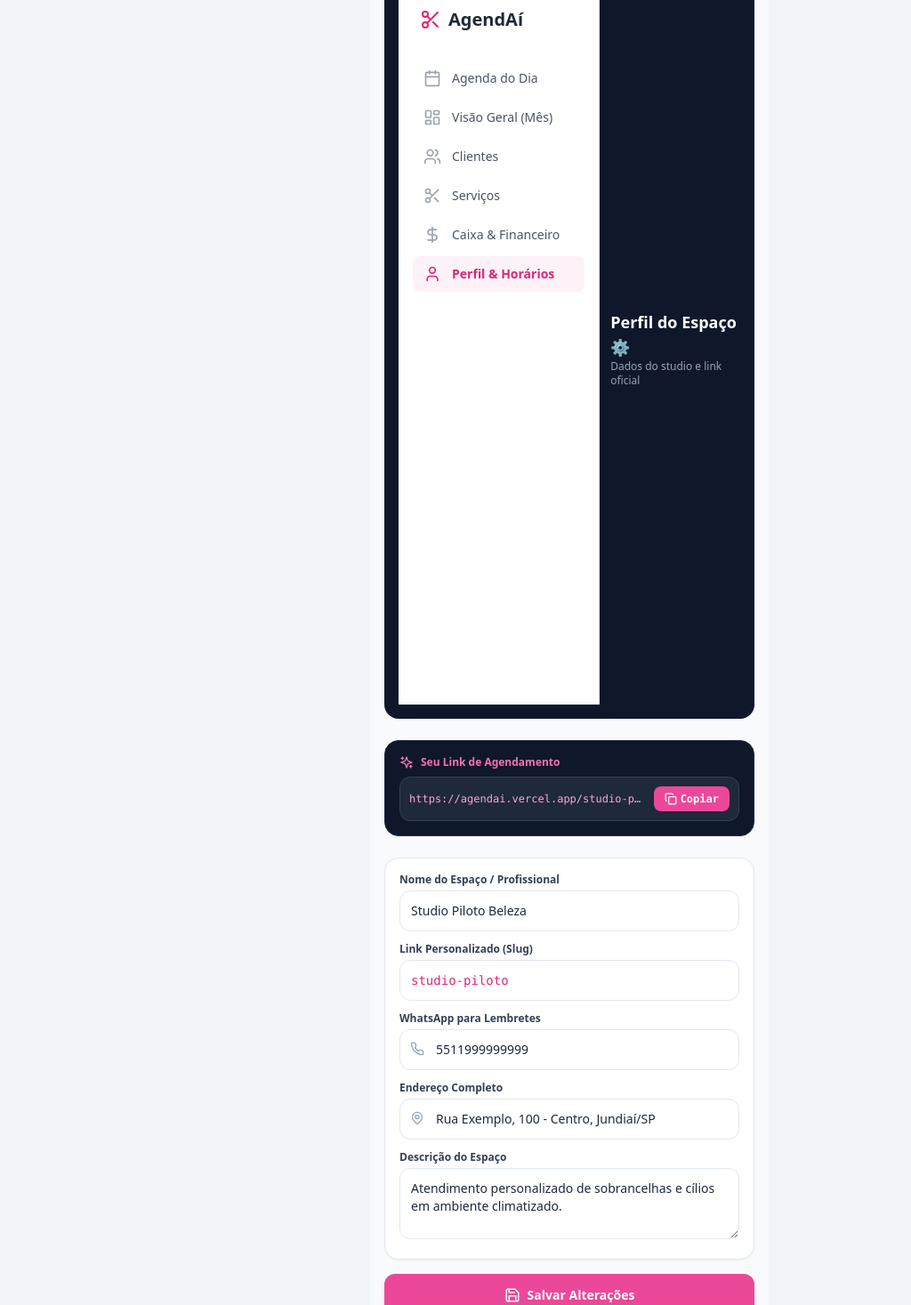
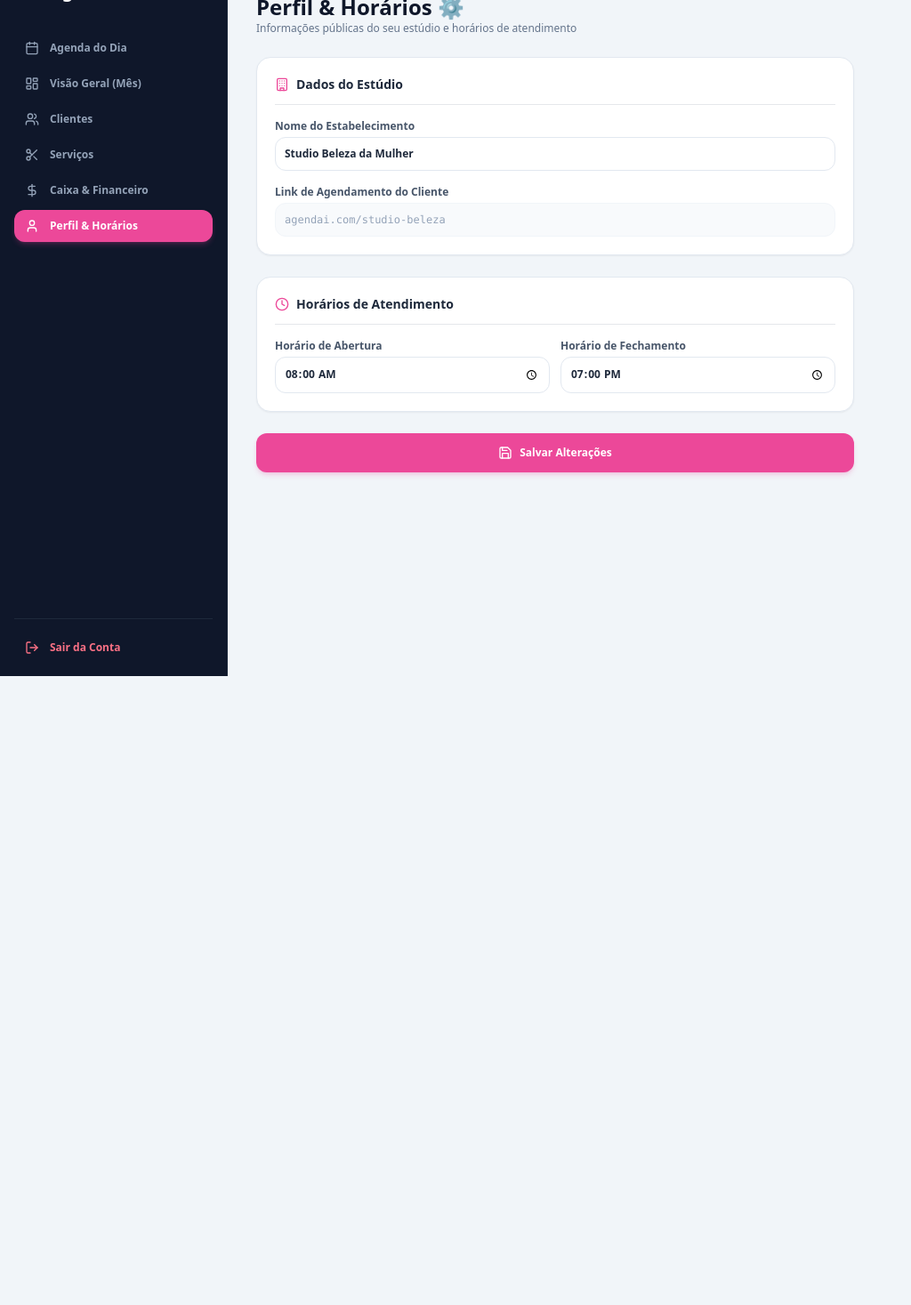
Before and after one commit to felipegdossantos8-glitch/agendai, a Next.js app: page /dashboard/perfil in a window 1280 px wide. Shown: the part 40-1507 px from the top of the page at 89% size, without its empty margins (0-1024 px from the left). After the commit the page ends 800 px from the top, so only its background shows below. Built offline with nearby package versions, Linux system fonts and the light colour scheme.

Commit message:
Update page.tsx

```diff
--- a/src/app/dashboard/perfil/page.tsx
+++ b/src/app/dashboard/perfil/page.tsx
@@ -1,157 +1,77 @@
 "use client";
 
-import { useState } from "react";
-import { MapPin, Save, Copy, Check, Sparkles, Phone, CheckCircle2 } from "lucide-react";
-import Sidebar from "../components/Sidebar";
+import Sidebar from "@/components/Sidebar";
+import { User, Clock, Save, Building } from "lucide-react";
 
-export default function PerfilProfissional() {
-  const [copiado, setCopiado] = useState(false);
-  const [salvoComSucesso, setSalvoComSucesso] = useState(false);
-
-  const [formData, setFormData] = useState({
-    nomeStudio: "Studio Piloto Beleza",
-    slug: "studio-piloto",
-    telefoneWhatsapp: "5511999999999",
-    endereco: "Rua Exemplo, 100 - Centro, Jundiaí/SP",
-    descricaoEspaco: "Atendimento personalizado de sobrancelhas e cílios em ambiente climatizado.",
-  });
-
-  const linkPersonalizado = `https://agendai.vercel.app/${formData.slug}`;
-
-  const handleSlugChange = (e: React.ChangeEvent<HTMLInputElement>) => {
-    const rawValue = e.target.value;
-    const formattedSlug = rawValue
-      .toLowerCase()
-      .normalize("NFD")
-      .replace(/[\u0300-\u036f]/g, "")
-      .replace(/[^a-z0-9]/g, "-")
-      .replace(/-+/g, "-");
-
-    setFormData({ ...formData, slug: formattedSlug });
-  };
-
-  const copiarLink = () => {
-    navigator.clipboard.writeText(linkPersonalizado);
-    setCopiado(true);
-    setTimeout(() => setCopiado(false), 2000);
-  };
-
-  const salvarPerfil = (e: React.FormEvent) => {
-    e.preventDefault();
-    setSalvoComSucesso(true);
-    setTimeout(() => setSalvoComSucesso(false), 3000);
-  };
-
+export default function PerfilPage() {
   return (
-    <div className="max-w-md mx-auto min-h-screen bg-slate-50 p-4 pb-24 text-slate-800">
-      {/* Header com Sidebar */}
-      <header className="flex items-center gap-3 mb-6 bg-slate-900 text-white p-4 rounded-2xl shadow-sm">
+    <div className="flex h-screen bg-slate-100 text-slate-800 overflow-hidden">
       <Sidebar />
-        <div>
-          <h1 className="text-lg font-bold">Perfil do Espaço ⚙️</h1>
-          <p className="text-xs text-slate-400">Dados do studio e link oficial</p>
-        </div>
+      <main className="flex-1 p-4 md:p-8 overflow-y-auto">
+        <header className="mb-6">
+          <h1 className="text-2xl font-bold text-slate-900">Perfil & Horários ⚙️</h1>
+          <p className="text-xs text-slate-500">Informações públicas do seu estúdio e horários de atendimento</p>
         </header>
 
-      {/* Alerta de Sucesso ao Salvar */}
-      {salvoComSucesso && (
-        <div className="bg-emerald-500 text-white p-3 rounded-xl text-xs font-bold flex items-center gap-2 mb-4 shadow">
-          <CheckCircle2 size={16} /> Alterações salvas com sucesso!
-        </div>
-      )}
+        <form className="max-w-2xl space-y-6 pb-12">
+          <div className="bg-white p-5 rounded-2xl border border-slate-200 shadow-sm space-y-4">
+            <h3 className="font-bold text-sm text-slate-800 flex items-center gap-2 border-b pb-3">
+              <Building size={16} className="text-pink-500" /> Dados do Estúdio
+            </h3>
 
-      {/* Box do Link Personalizado */}
-      <div className="bg-slate-900 text-white p-4 rounded-2xl shadow-sm mb-6 border border-slate-800">
-        <div className="flex items-center gap-2 mb-2 text-pink-400 text-xs font-bold">
-          <Sparkles size={16} /> Seu Link de Agendamento
-        </div>
-        <div className="bg-slate-800 p-2.5 rounded-xl flex items-center justify-between gap-2 border border-slate-700 text-xs font-mono">
-          <span className="truncate text-pink-300">{linkPersonalizado}</span>
-          <button
-            onClick={copiarLink}
-            className="bg-pink-500 text-white px-3 py-1.5 rounded-lg font-bold flex items-center gap-1 hover:bg-pink-600 transition-all shrink-0"
-          >
-            {copiado ? <Check size={14} /> : <Copy size={14} />}
-            {copiado ? "Copiado" : "Copiar"}
-          </button>
-        </div>
-      </div>
-
-      <form onSubmit={salvarPerfil} className="space-y-4">
-        <div className="bg-white p-4 rounded-2xl border border-slate-200 shadow-sm space-y-3">
             <div>
-            <label className="text-xs font-bold text-slate-700 block mb-1">
-              Nome do Espaço / Profissional
-            </label>
+              <label className="block text-xs font-bold text-slate-600 mb-1">Nome do Estabelecimento</label>
               <input
                 type="text"
-              value={formData.nomeStudio}
-              onChange={(e) => setFormData({ ...formData, nomeStudio: e.target.value })}
-              className="w-full p-3 rounded-xl border border-slate-200 text-sm focus:outline-none focus:border-pink-500"
+                defaultValue="Studio Beleza da Mulher"
+                className="w-full p-2.5 rounded-xl border border-slate-200 text-xs font-semibold focus:outline-none focus:border-pink-500"
               />
             </div>
 
             <div>
-            <label className="text-xs font-bold text-slate-700 block mb-1">
-              Link Personalizado (Slug)
-            </label>
+              <label className="block text-xs font-bold text-slate-600 mb-1">Link de Agendamento do Cliente</label>
               <input
                 type="text"
-              value={formData.slug}
-              onChange={handleSlugChange}
-              className="w-full p-3 rounded-xl border border-slate-200 text-sm focus:outline-none font-mono text-pink-600"
-            />
-          </div>
-
-          <div>
-            <label className="text-xs font-bold text-slate-700 block mb-1">
-              WhatsApp para Lembretes
-            </label>
-            <div className="relative">
-              <Phone size={16} className="absolute left-3 top-3.5 text-slate-400" />
-              <input
-                type="text"
-                value={formData.telefoneWhatsapp}
-                onChange={(e) => setFormData({ ...formData, telefoneWhatsapp: e.target.value })}
-                className="w-full p-3 pl-10 rounded-xl border border-slate-200 text-sm focus:outline-none focus:border-pink-500"
+                disabled
+                defaultValue="agendai.com/studio-beleza"
+                className="w-full p-2.5 rounded-xl border border-slate-100 bg-slate-50 text-xs text-slate-400 font-mono"
               />
             </div>
           </div>
 
+          <div className="bg-white p-5 rounded-2xl border border-slate-200 shadow-sm space-y-4">
+            <h3 className="font-bold text-sm text-slate-800 flex items-center gap-2 border-b pb-3">
+              <Clock size={16} className="text-pink-500" /> Horários de Atendimento
+            </h3>
+
+            <div className="grid grid-cols-2 gap-3">
               <div>
-            <label className="text-xs font-bold text-slate-700 block mb-1">
-              Endereço Completo
-            </label>
-            <div className="relative">
-              <MapPin size={16} className="absolute left-3 top-3.5 text-slate-400" />
+                <label className="block text-xs font-bold text-slate-600 mb-1">Horário de Abertura</label>
                 <input
-                type="text"
-                value={formData.endereco}
-                onChange={(e) => setFormData({ ...formData, endereco: e.target.value })}
-                className="w-full p-3 pl-10 rounded-xl border border-slate-200 text-sm focus:outline-none focus:border-pink-500"
+                  type="time"
+                  defaultValue="08:00"
+                  className="w-full p-2.5 rounded-xl border border-slate-200 text-xs font-semibold"
                 />
               </div>
+              <div>
+                <label className="block text-xs font-bold text-slate-600 mb-1">Horário de Fechamento</label>
+                <input
+                  type="time"
+                  defaultValue="19:00"
+                  className="w-full p-2.5 rounded-xl border border-slate-200 text-xs font-semibold"
+                />
               </div>
-
-          <div>
-            <label className="text-xs font-bold text-slate-700 block mb-1">
-              Descrição do Espaço
-            </label>
-            <textarea
-              value={formData.descricaoEspaco}
-              onChange={(e) => setFormData({ ...formData, descricaoEspaco: e.target.value })}
-              className="w-full p-3 rounded-xl border border-slate-200 text-sm h-20 focus:outline-none focus:border-pink-500"
-            />
             </div>
           </div>
 
           <button
-          type="submit"
-          className="w-full bg-pink-500 text-white font-bold py-3.5 rounded-xl text-sm flex items-center justify-center gap-2 shadow-md hover:bg-pink-600 transition-all"
+            type="button"
+            className="w-full bg-pink-500 hover:bg-pink-600 text-white font-bold py-3.5 px-4 rounded-xl text-xs flex items-center justify-center gap-2 shadow-md shadow-pink-500/20 active:scale-95 transition-all"
           >
-          <Save size={18} /> Salvar Alterações
+            <Save size={16} /> Salvar Alterações
           </button>
         </form>
+      </main>
     </div>
   );
 }
```
Lines whose indentation alone changed are shown as unchanged.
